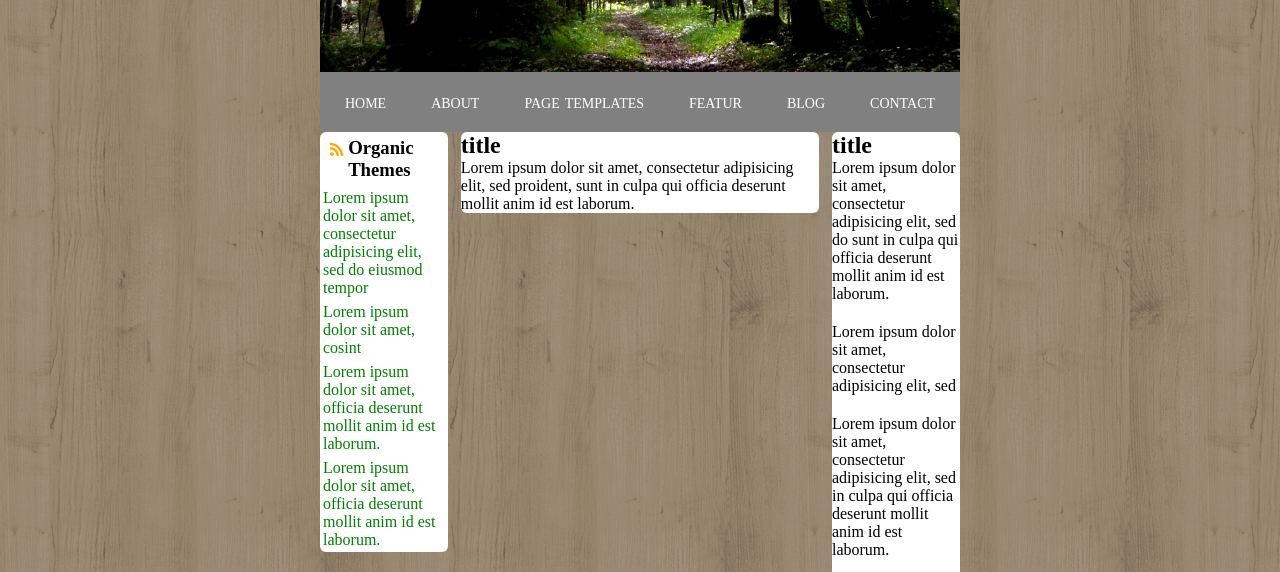
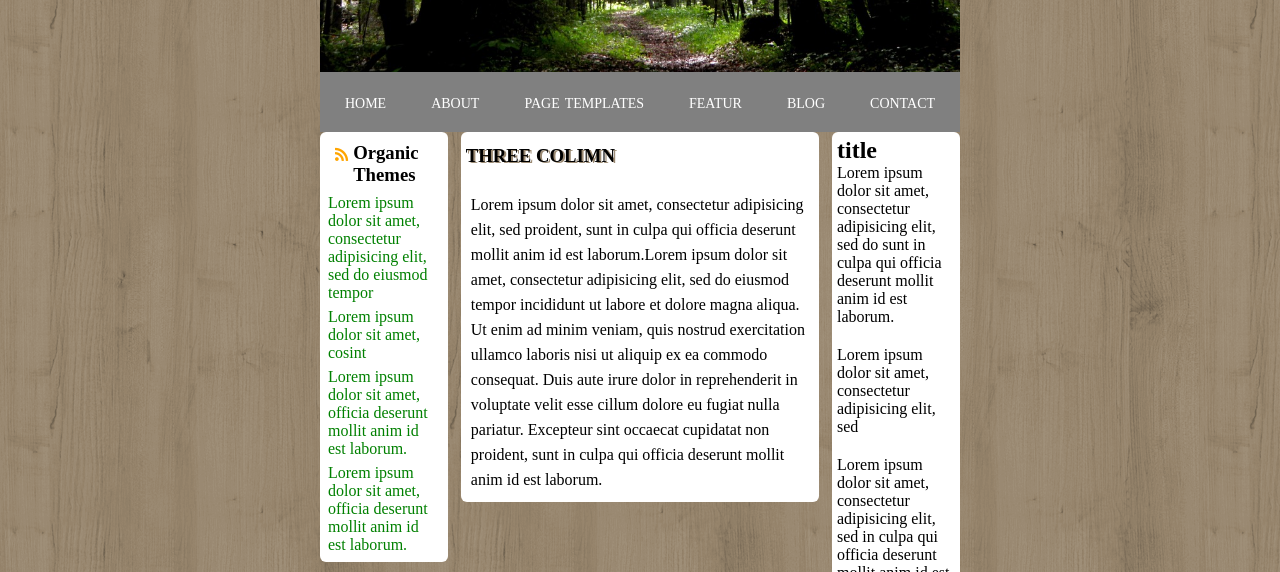
Before and after one commit to Nino-Chimento/htmlcss-wp, a plain HTML site: page index.html in a window 1280 px wide. Shown: the part 228-800 px from the top of the page. Drawn offline with Linux system fonts and the light colour scheme.

Commit message:
definizione colonna centrale

```diff
--- a/css/style.css
+++ b/css/style.css
@@ -83,6 +83,7 @@ main:after{
   float:left;
   border-radius: 6px;
   background-color: white;
+  padding: 5px;
 }
 
 
@@ -96,6 +97,7 @@ main:after{
 .title {
   float: left;
   width: 60%;
+  font-weight: bolder;
 }
 .fas  {
   float: left;
@@ -118,6 +120,16 @@ main:after{
   width: 56%;
   margin:0 2%;
 }
+.center h3 {
+  text-transform: uppercase;
+  text-shadow: 2px 1px #9B8A73;
+  margin-top: 8px;
+}
+  .center p{
+    margin-top: 20px;
+    line-height: 25px;
+    padding: 5px;
+  }
 .right {
   width: 20%
 }
--- a/index.html
+++ b/index.html
@@ -51,10 +51,12 @@
           </ul>
         </div>
         <!-- /colonna sinistra -->
+        <!-- colonna centrale -->
         <div class=" colonna center">
-          <h2>title</h2>
-          <p>Lorem ipsum dolor sit amet, consectetur adipisicing elit, sed  proident, sunt in culpa qui officia deserunt mollit anim id est laborum.</p>
+          <h3>three Colimn</h3>
+          <p>Lorem ipsum dolor sit amet, consectetur adipisicing elit, sed  proident, sunt in culpa qui officia deserunt mollit anim id est laborum.Lorem ipsum dolor sit amet, consectetur adipisicing elit, sed do eiusmod tempor incididunt ut labore et dolore magna aliqua. Ut enim ad minim veniam, quis nostrud exercitation ullamco laboris nisi ut aliquip ex ea commodo consequat. Duis aute irure dolor in reprehenderit in voluptate velit esse cillum dolore eu fugiat nulla pariatur. Excepteur sint occaecat cupidatat non proident, sunt in culpa qui officia deserunt mollit anim id est laborum.</p>
         </div>
+        <!-- /parte centrale  -->
         <div class="colonna right">
           <h2>title</h2>
           Lorem ipsum dolor sit amet, consectetur adipisicing elit, sed do  sunt in culpa qui officia deserunt mollit anim id est laborum.
```
